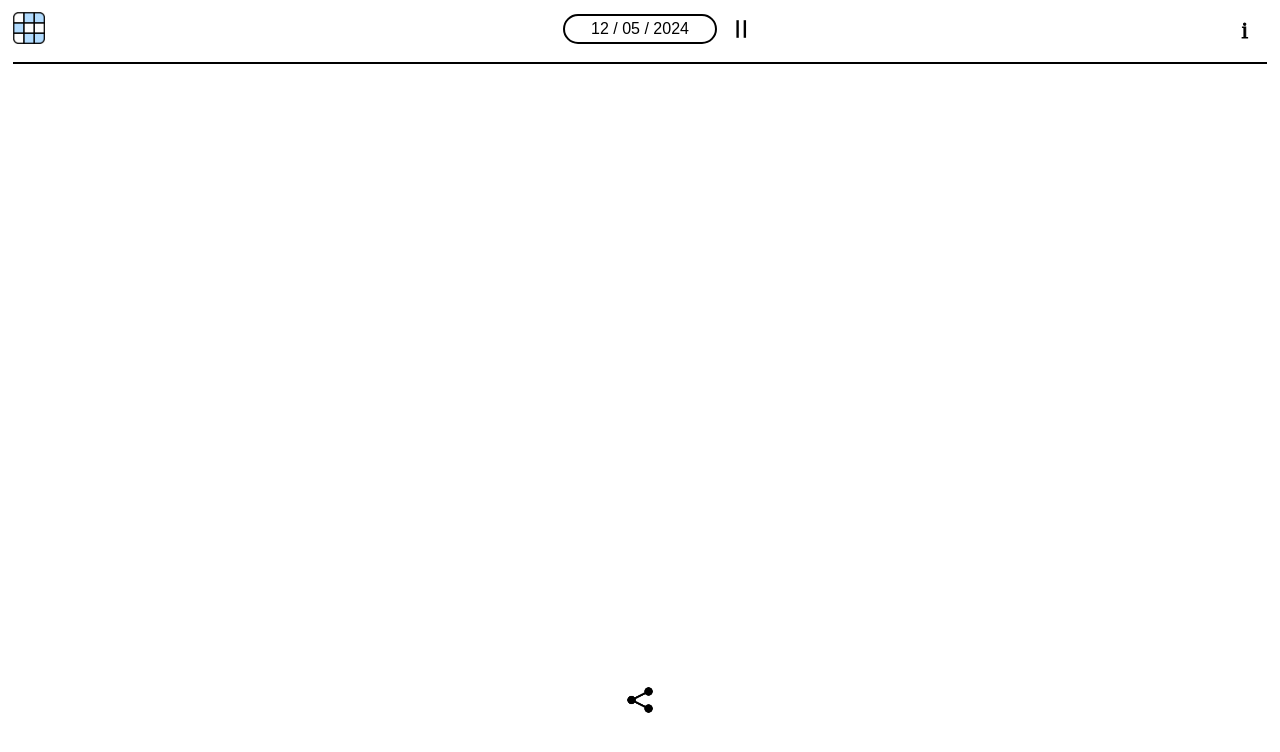
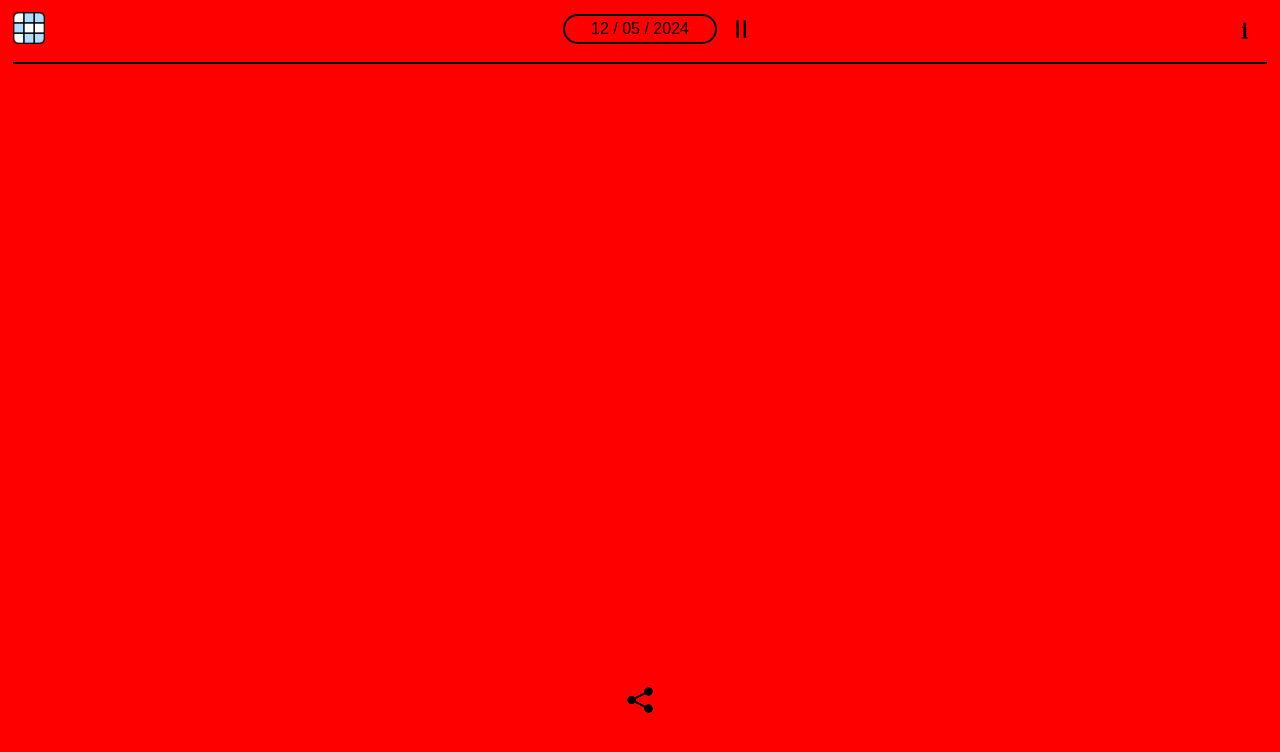
Before and after one commit to ihschmidt16/game, a plain HTML site: page index.html in a window 1280 px wide. Drawn offline with nearby package versions, Linux system fonts and the light colour scheme.

Commit message:
Update styles.css

```diff
--- a/src/styles.css
+++ b/src/styles.css
@@ -18,7 +18,7 @@ html, body {
   }
 
   :root {
-    --bg: white;
+    --bg: red;
     --box_bord: black;
     --key: #b2dcff;
     --keyboard: #c5c5c5;
```
